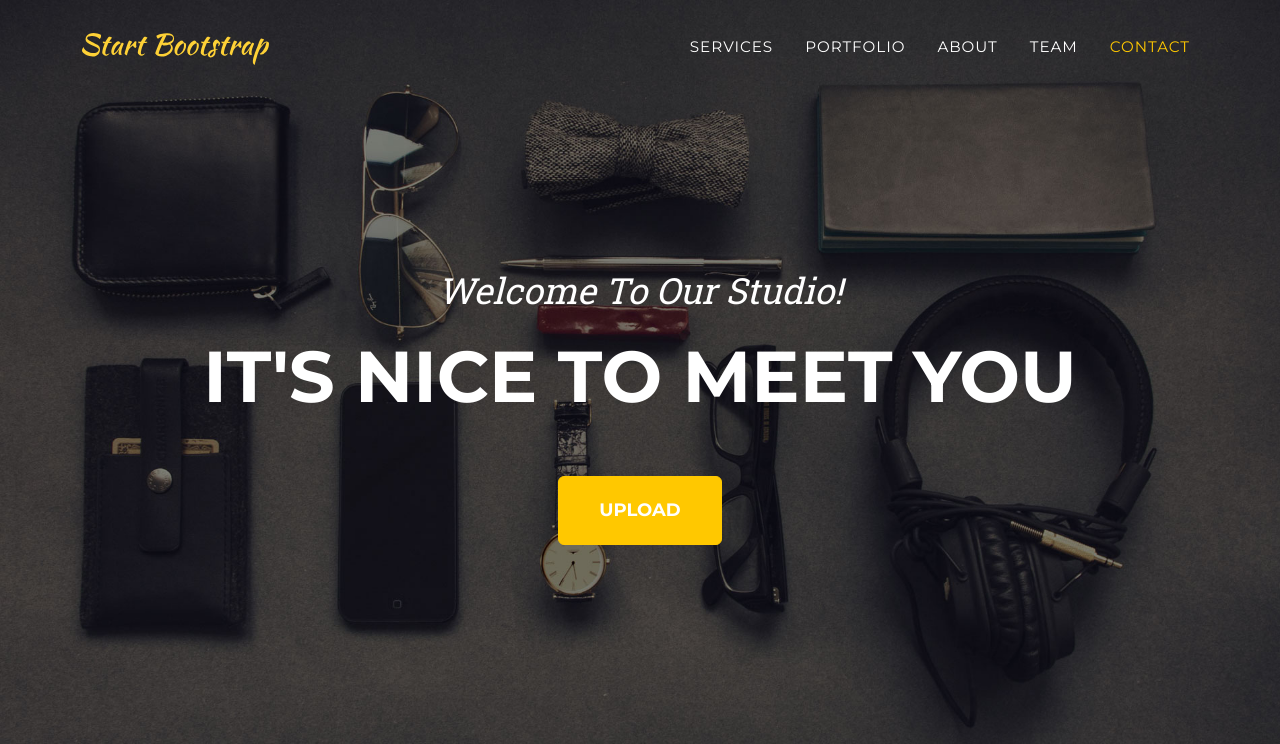
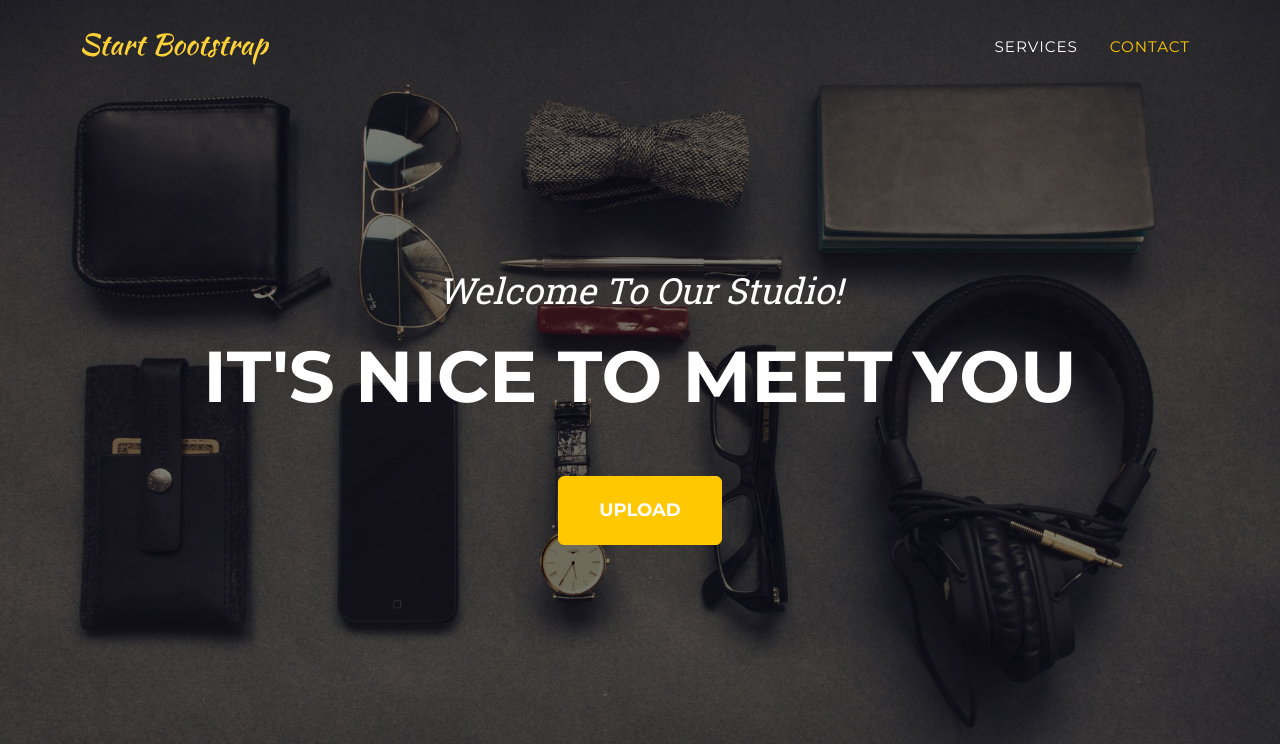
Before and after one commit to sudokube/dashcam-analyzer, a Flask app: page / in a window 1280 px wide. Shown: the top 744 px of the page. Run offline with Flask 3, Linux system fonts and the light colour scheme; some libraries are stand-ins or nearby versions.

Commit message:
Remove unnecessary nav-item in index.html & subclips.html

```diff
--- a/templates/index.html
+++ b/templates/index.html
@@ -91,9 +91,6 @@
                 <div class="collapse navbar-collapse" id="navbarResponsive">
                     <ul class="navbar-nav text-uppercase ms-auto py-4 py-lg-0">
                         <li class="nav-item"><a class="nav-link" href="#services">Services</a></li>
-                        <li class="nav-item"><a class="nav-link" href="#portfolio">Portfolio</a></li>
-                        <li class="nav-item"><a class="nav-link" href="#about">About</a></li>
-                        <li class="nav-item"><a class="nav-link" href="#team">Team</a></li>
                         <li class="nav-item"><a class="nav-link" href="#contact">Contact</a></li>
                     </ul>
                 </div>
--- a/templates/subclips.html
+++ b/templates/subclips.html
@@ -28,9 +28,6 @@
                 <div class="collapse navbar-collapse" id="navbarResponsive">
                     <ul class="navbar-nav text-uppercase ms-auto py-4 py-lg-0">
                         <li class="nav-item"><a class="nav-link" href="#services">Services</a></li>
-                        <li class="nav-item"><a class="nav-link" href="#portfolio">Portfolio</a></li>
-                        <li class="nav-item"><a class="nav-link" href="#about">About</a></li>
-                        <li class="nav-item"><a class="nav-link" href="#team">Team</a></li>
                         <li class="nav-item"><a class="nav-link" href="#contact">Contact</a></li>
                     </ul>
                 </div>
```
